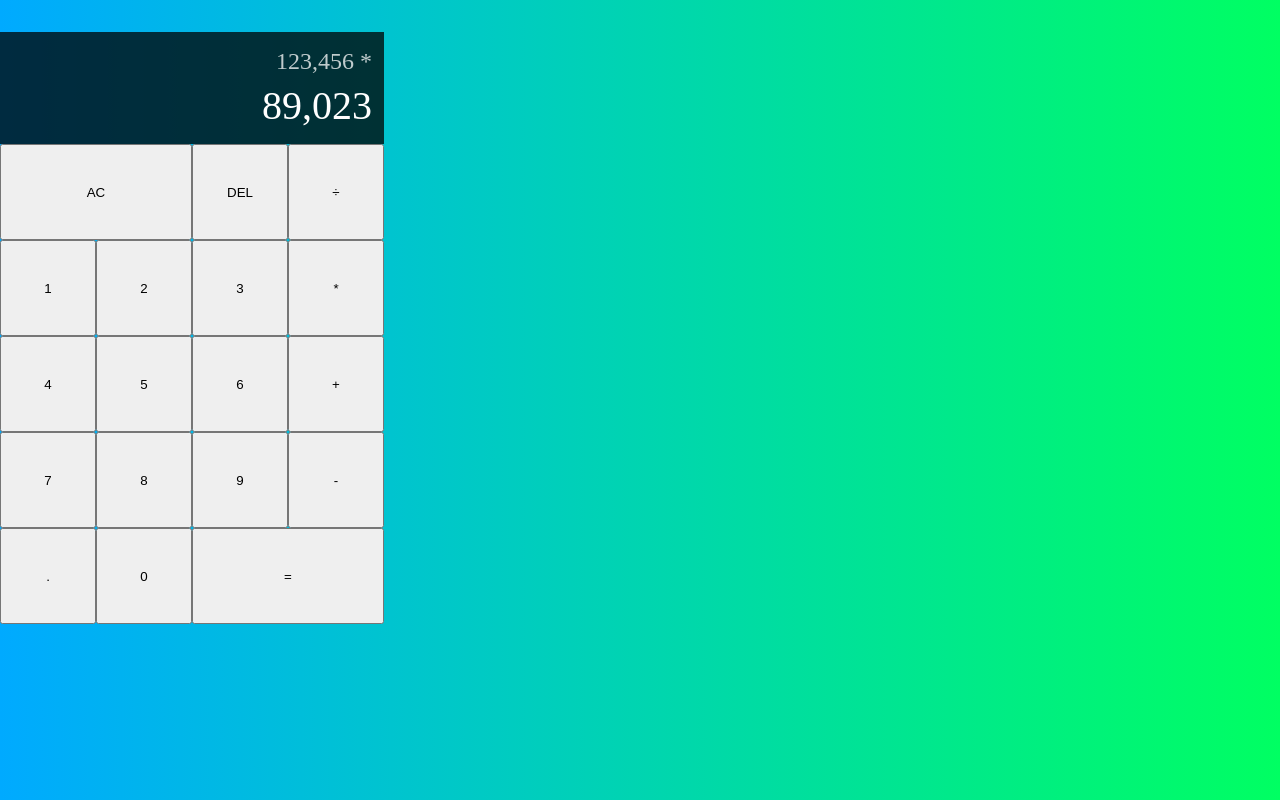
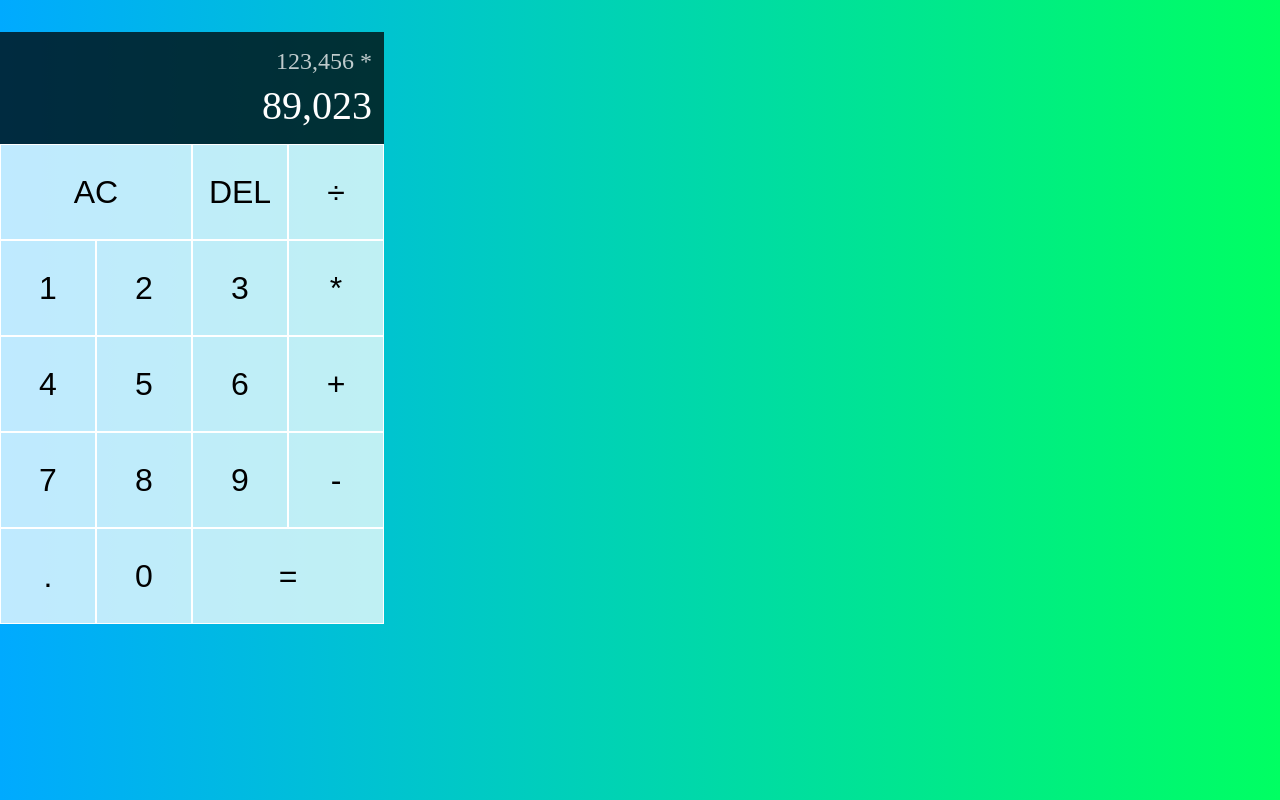
Before and after one commit to camaya21/React-Calc, a React (Create React App) app in the folder calculator/: page / in a window 1280 px wide. Built offline with nearby package versions, Linux system fonts and the light colour scheme.

Commit message:
Added button hover and focus

```diff
--- a/calculator/src/styles.css
+++ b/calculator/src/styles.css
@@ -30,6 +30,19 @@
     word-break: break-all;
 }
 
+.calculator-grid > button {
+    cursor: pointer;
+    font-size: 2rem;
+    border: 1px solid white;
+    outline: none;
+    background-color: rgba(255, 255, 255, .75);
+}
+
+.calculator-grid > button:hover,
+.calculator-grid > button:focus {
+    background-color: rgba(255, 255, 255, .9);
+}
+
 .output .previous-operand {
     color: rgba(255, 255, 255, .75);
     font-size: 1.5rem;
```
